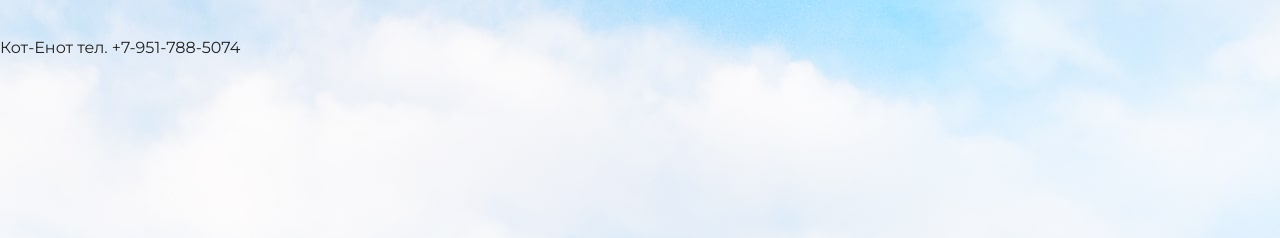
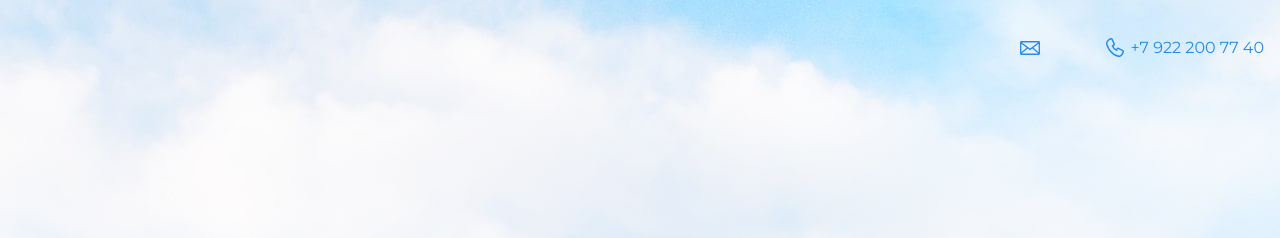
Before and after one commit to Cot-Enot/mytestsite, a plain HTML site: page index.html in a window 1280 px wide. Shown: the top 238 px of the page. Drawn offline with nearby package versions, Linux system fonts and the light colour scheme.

Commit message:
Update index.html

```diff
--- a/index.html
+++ b/index.html
@@ -9,9 +9,10 @@
 
   <body>
     <header class="page-header">
-	<div classass="container">
-      Кот-Енот тел. +7-951-788-5074
-	 </div>
+	<div class="container">
+      	<a class="header-email" href="mailto:mustaev@medods.ru"mustaev@medods.ru</a>
+		<a class="header-phone" href="tel:+7922007740">+7 922 200 77 40</a>
+	</div>
     </header>
 
     <section class="hero-image">
@@ -24,6 +25,9 @@
     <section class="intro">
 	<div classss="container">
       <h2 class="subheading">Давайте познакомимся</h2>
+		<figure class="user-image">
+			<img src="files/user.jpg" width="928" height="536" alt="Фоторафия Кота-Енота">
+		</figure>
       <h3>Пара слов о себе</h3>
       <p>У меня усе нормал.</p>
       <h3>Чем могу быть полезен</h3>
```
